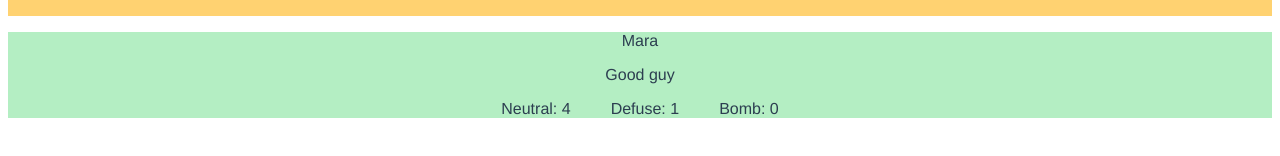
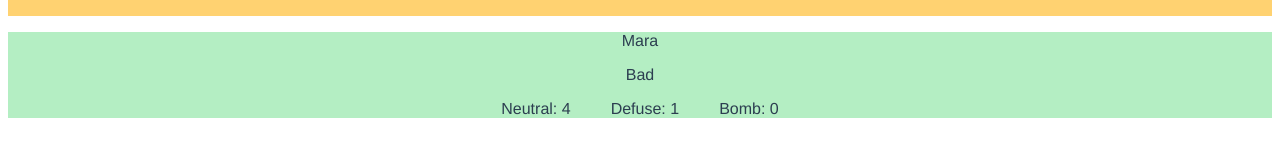
Before and after one commit to supitalp/time_bomb, a Vue app: page / in a window 1280 px wide. Shown: the part 350-506 px from the top of the page. Built offline with nearby package versions, Linux system fonts and the light colour scheme.

Commit message:
Automatically assign a role to each player

```diff
--- a/src/App.vue
+++ b/src/App.vue
@@ -53,40 +53,41 @@ export default {
   data() {
     return {
       cards: [],
-      players: [
-        {
-          id: 0,
-          name: "Georges Rico",
-          team: "Bad guy",
-          cards: []
-        },
-        {
-          id: 1,
-          name: "Fuchs",
-          team: "Good guy",
-          cards: []
-        },
-        {
-          id: 2,
-          name: "Mara",
-          team: "Good guy",
-          cards: []
-        },
-        {
-          id: 3,
-          name: "Galileo",
-          team: "Bad guy",
-          cards: []
-        }
-      ],
-      num_cards_per_player: 5,
+      players: [],
       my_player_id: 2,
       current_player_id: 0,
       round_number: 1,
-      num_rounds: 4
+      num_rounds: 4,
+      num_cards_per_player: 5,
     }
   },
   methods: {
+    addPlayer(id, name) {
+      this.players.push({id: id, name: name, team: "", cards: []});
+    },
+    assignTeams() {
+      // Create array with available roles depending on number of players
+      var num_players = this.players.length
+      var roles_arr = [];
+      if(num_players == 4 || num_players == 5) {
+        roles_arr = ["Good", "Good", "Good", "Bad", "Bad"];
+      }
+      else if(num_players == 6) {
+        roles_arr = ["Good", "Good", "Good", "Good", "Bad", "Bad"];
+      }
+      else if(num_players == 7 || num_players == 8) {
+        roles_arr = ["Good", "Good", "Good", "Good", "Good", "Bad", "Bad", "Bad"];
+      }
+
+      // Shuffle roles
+      roles_arr = shuffle(roles_arr);
+
+      // Deal one role for each player
+      for(var player_idx = 0; player_idx < num_players; ++player_idx) {
+        this.players[player_idx].team = roles_arr[player_idx];
+        console.log(this.players[player_idx].name + ': ' + this.players[player_idx].team);
+      }
+    },
     createDeck() {
       var num_players = this.players.length;
       console.log('Create deck for ' + num_players + ' players');
@@ -155,6 +156,11 @@ export default {
     }
   },
   created: function() {
+    this.addPlayer(0, "Georges Rico");
+    this.addPlayer(1, "Fuchs");
+    this.addPlayer(2, "Mara");
+    this.addPlayer(3, "Galileo");
+    this.assignTeams();
     this.createDeck(this.num_players);
     this.dealCards();
   }
```
